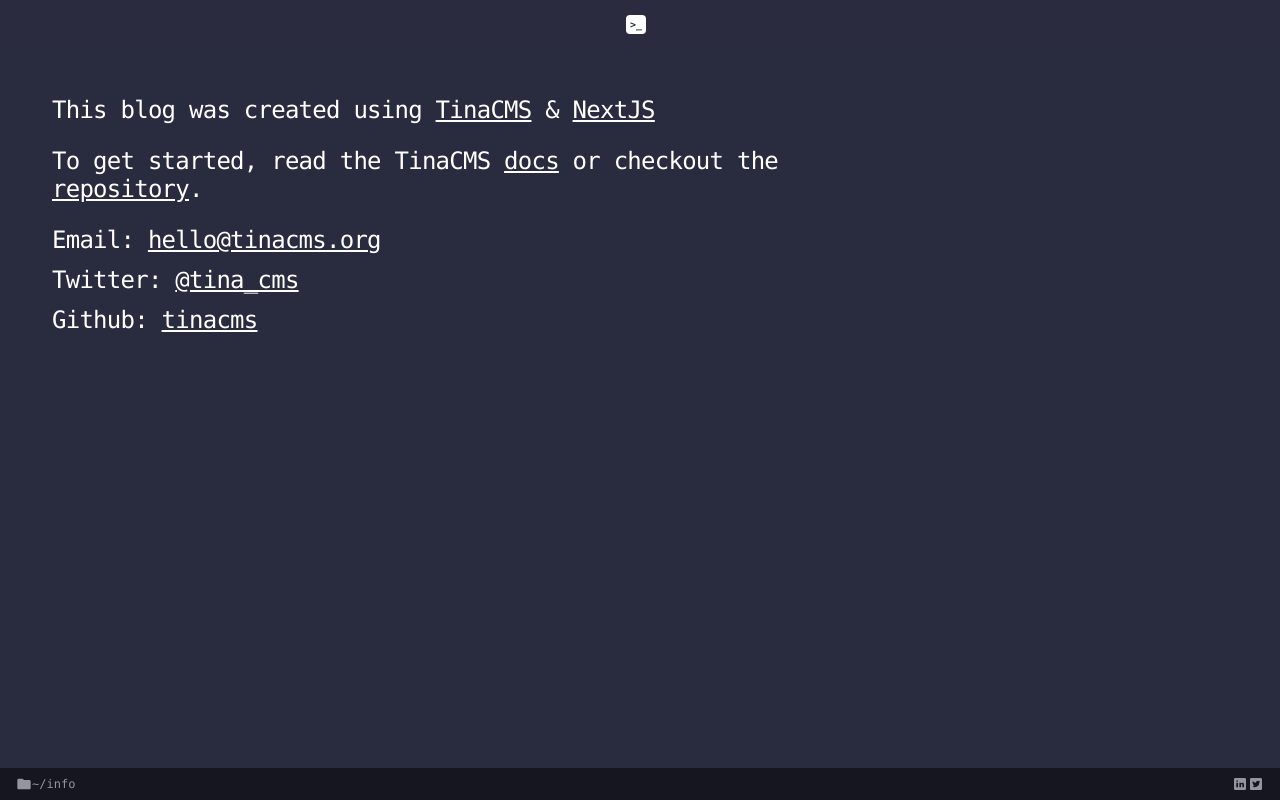
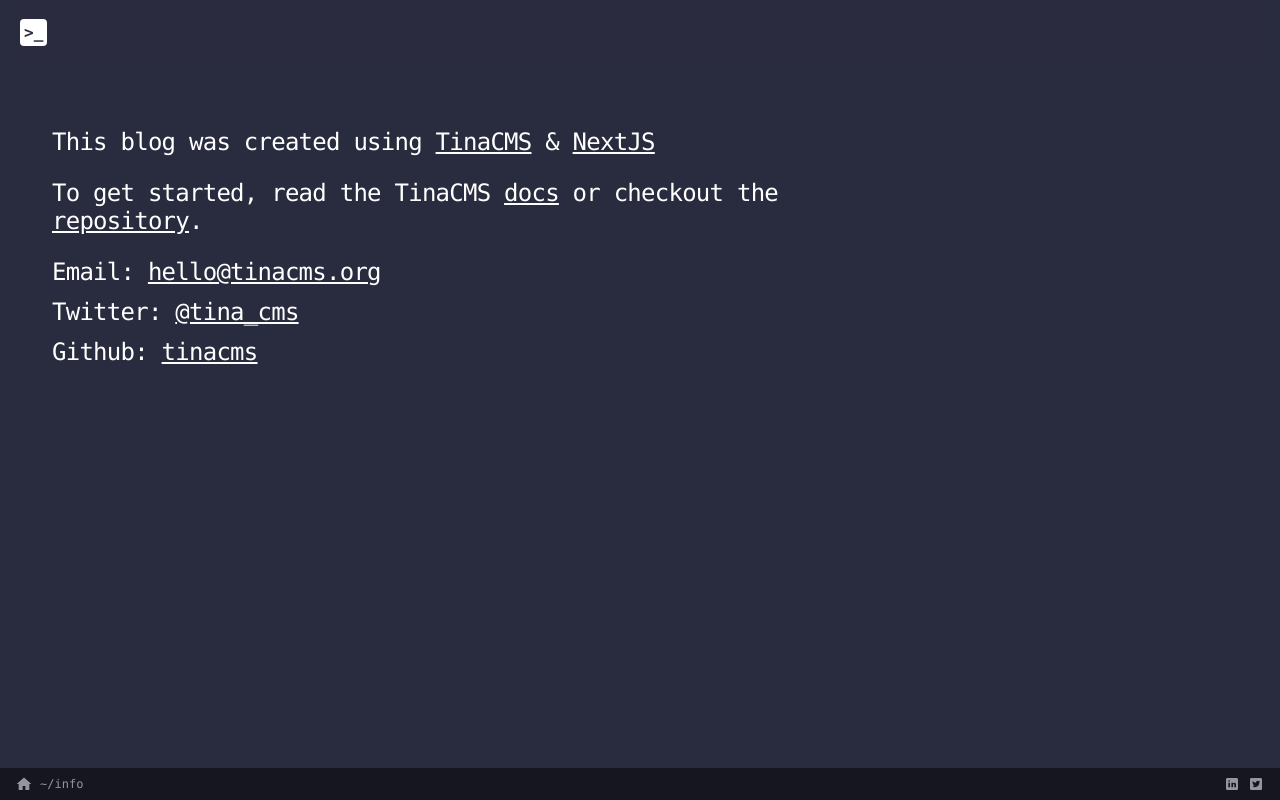
Before and after one commit to ryanjwessel/ryanjwessel.com, a Next.js app: page /info in a window 1280 px wide. Built offline with nearby package versions, Linux system fonts and the light colour scheme.

Commit message:
👌 IMPROVE: change header to not be fixed position, update other styles to account for this spacing

```diff
--- a/src/components/Footer.js
+++ b/src/components/Footer.js
@@ -1,4 +1,5 @@
 import { useRouter } from "next/router";
+import Link from "next/link";
 import StyledFooter from "./StyledFooter";
 import Icons from "../icons";
 
@@ -8,7 +9,11 @@
   return (
     <StyledFooter>
       <div className="left">
-        <Icons.Folder />
+        <Link href="/">
+          <a className="icon-link">
+            <Icons.Home />
+          </a>
+        </Link>
         <span>~{router.asPath}</span>
       </div>
       <div className="right">
--- a/src/components/Header.js
+++ b/src/components/Header.js
@@ -5,12 +5,18 @@
 export default function Header(props) {
   return (
     <StyledHeader>
+      <div className="left">
         <Link href="/">
           <nav className="nav" role="navigation" aria-label="main navigation">
             <StyledTerminalIcon>>_</StyledTerminalIcon>
             <h1>{props.headline}</h1>
           </nav>
         </Link>
+      </div>
+      <div className="right">
+        {/* TODO: Add theme toggle for light/dark */}
+        <p />
+      </div>
     </StyledHeader>
   );
 }
--- a/src/components/StyledBlogList.js
+++ b/src/components/StyledBlogList.js
@@ -7,13 +7,9 @@
     display: flex;
     justify-content: center;
     flex-direction: column;
-    min-height: 38vh;
     margin-bottom: 0;
   }
-  h2.terminal-loop,
-  div.post-info {
-    padding: 1.5rem 1.25rem 0;
-  }
+
   div.post-info {
     display: flex;
     flex-direction: column;
--- a/src/components/StyledFooter.js
+++ b/src/components/StyledFooter.js
@@ -19,6 +19,10 @@
   .right {
     display: flex;
     align-items: center;
+
+    & > *:not(:last-child) {
+      margin-right: 0.5rem;
+    }
   }
 
   svg {
@@ -36,12 +40,15 @@
 
   &:hover {
     background-color: #000;
+  }
+
+  a.icon-link:hover {
+    cursor: pointer;
     color: #fff;
+    opacity: 1;
+
     svg {
       fill: #fff;
-    }
-    a {
-      color: #fff;
     }
   }
 `;
--- a/src/components/StyledHeader.js
+++ b/src/components/StyledHeader.js
@@ -1,19 +1,14 @@
 import styled from "styled-components";
 
 const StyledHeader = styled.header`
-  position: fixed;
-  top: 0;
-  left: 0;
-  right: 0;
-  width: 100%;
-  height: 3rem;
+  height: 4rem;
   display: flex;
-  justify-content: center;
+  justify-content: space-between;
   align-items: center;
   background-color: #2a2b3e;
+  margin-bottom: 2rem;
 
   h1 {
-    font-size: 1rem;
     margin-bottom: 0;
   }
 
--- a/src/components/StyledLayout.js
+++ b/src/components/StyledLayout.js
@@ -5,7 +5,7 @@
   display: flex;
   flex-direction: column;
   min-height: 100vh;
-  padding: 4rem 1.25rem 1.5rem;
+  padding: 0 1.25rem 2rem;
 
   .content {
     flex-grow: 1;
--- a/src/components/StyledTerminalIcon.js
+++ b/src/components/StyledTerminalIcon.js
@@ -4,11 +4,11 @@
   background-color: #fff;
   color: #292c3e;
   padding: 3px;
-  font-size: 10px;
+  font-size: 1rem;
   font-weight: bold;
   border: 1px solid transparent;
   border-radius: 4px;
-  margin-right: 0.5rem;
+  margin-right: 1rem;
   height: fit-content;
 `;
 
--- a/src/data/config.json
+++ b/src/data/config.json
@@ -1,6 +1,6 @@
 {
   "title": "Ryan Wessel",
-  "headline": "guest@ryanwessel.com",
+  "headline": "Ryan Wessel",
   "description": "A place for me to write about software and other things.",
   "twitter": "https://twitter.com/wesselstudios",
   "linkedin": "https://www.linkedin.com/in/ryanjwessel/"
--- a/src/icons/Home.js
+++ b/src/icons/Home.js
@@ -8,7 +8,6 @@
     width="50"
     height="50"
     viewBox="0 0 24 24"
-    style=" fill:#000000;"
   >
     <path d="M 12 2.0996094 L 1 12 L 4 12 L 4 21 L 10 21 L 10 15 L 14 15 L 14 21 L 20 21 L 20 12 L 23 12 L 12 2.0996094 z"></path>
   </svg>
```
Lines whose indentation alone changed are shown as unchanged.
